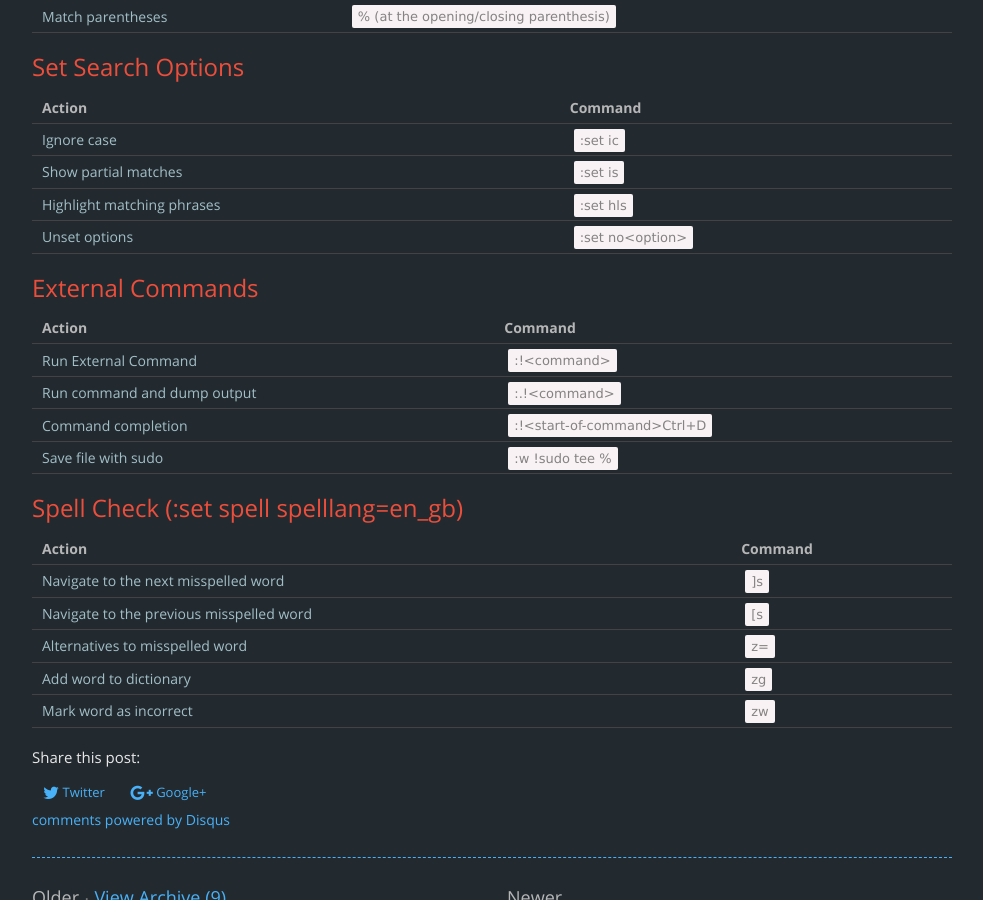
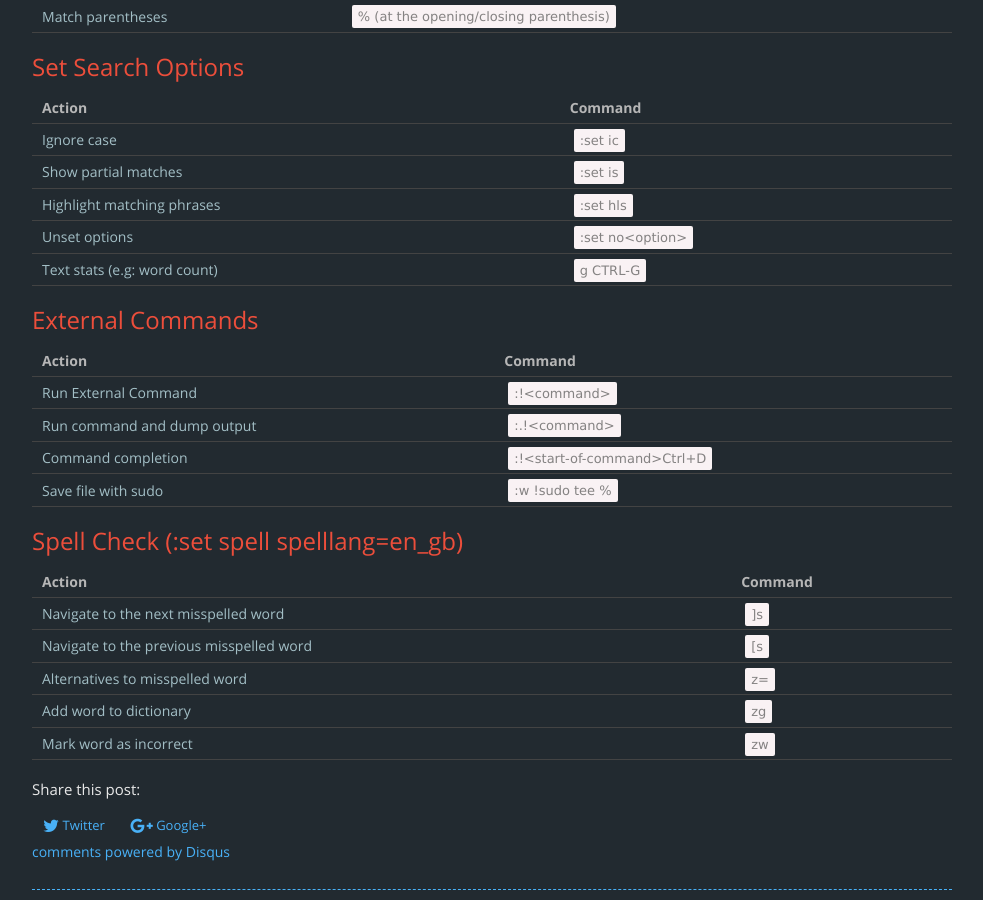
Before and after one commit to rajivrnair/rajivrnair.github.io, a Jekyll site: the page built from _posts/2016-01-02-vim.md, in a window 1280 px wide and 900 px high, scrolled down 2001 px. Shown: the whole window, without its empty margins (148-1131 px from the left). Built offline with Jekyll 4.4.1, drawn with Linux system fonts in a browser that asks for light colours; nearby versions of some CDN libraries; comment, search, counter and statistics services are not loaded.

Commit message:
VIM | Add text stats

```diff
--- a/_posts/2016-01-02-vim.md
+++ b/_posts/2016-01-02-vim.md
@@ -72,6 +72,7 @@ TL;DR Run _vimtutor_ and be enlightened!
 | Show partial matches | `:set is` |
 | Highlight matching phrases | `:set hls` |
 | Unset options | `:set no<option>` |
+| Text stats (e.g: word count) | `g CTRL-G` |
 
 ## External Commands
 
```
